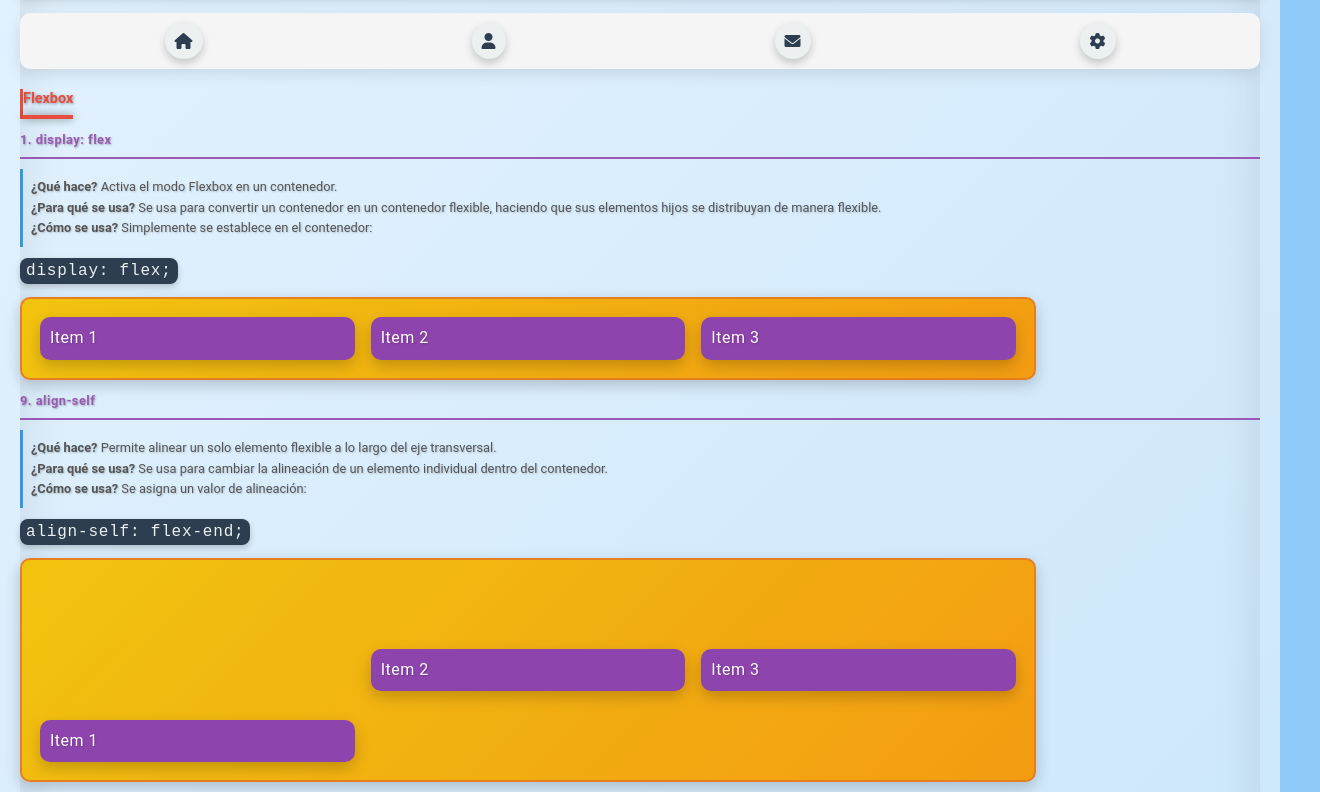
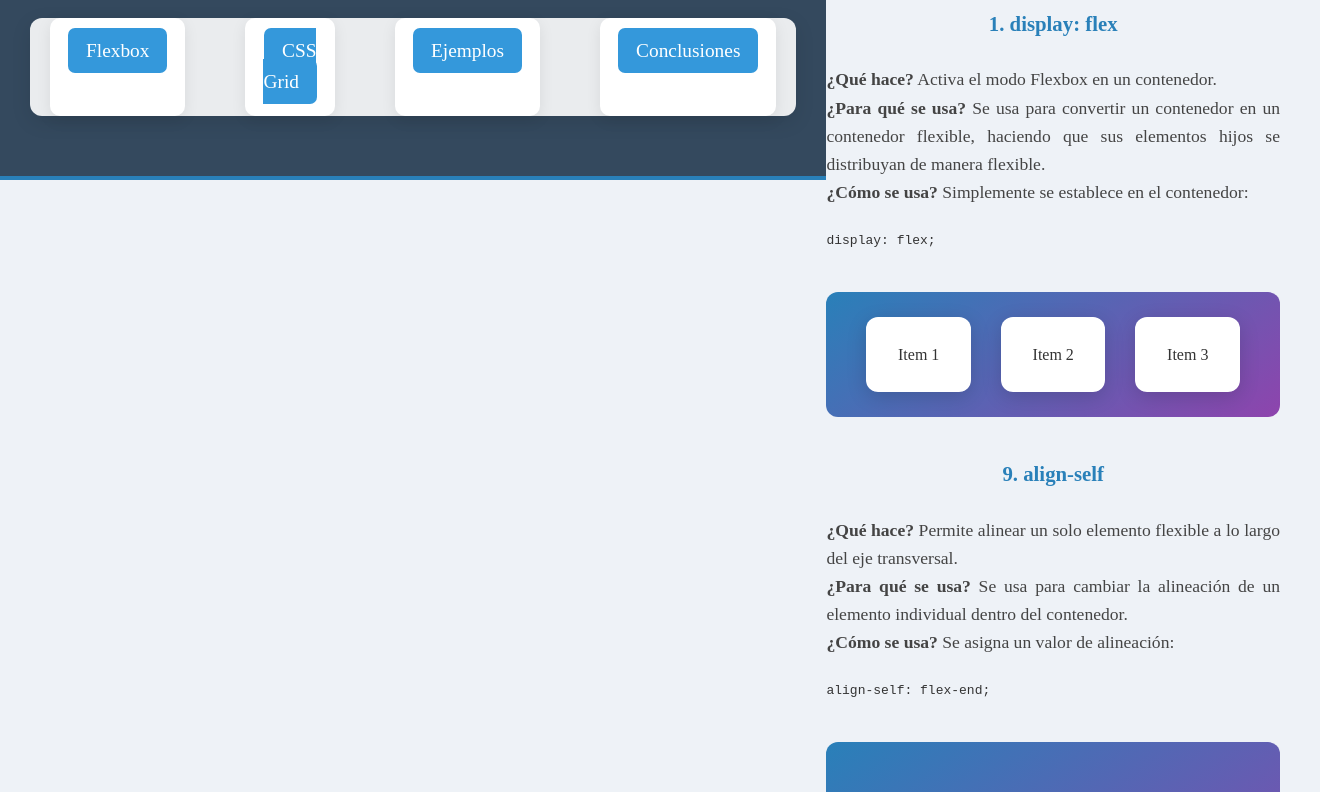
Before and after one commit to Andrewgo12/Css-Grid-y-Flecbox, a plain HTML site: page index.html in a window 1280 px wide. Shown: the part 118-910 px from the top of the page, 1320 px wide, since content can reach past the window. Drawn offline with Linux system fonts and the light colour scheme.

Commit message:
Update Styles.css

```diff
--- a/Styles.css
+++ b/Styles.css
@@ -1,203 +1,204 @@
 /* General Body */
 body {
-    font-family: 'Roboto', sans-serif;
-    background: linear-gradient(135deg, #e3f2fd, #90caf9);
+    font-family: 'Times New Roman', serif;
+    background: #eef2f7; /* Fondo claro más suave */
     color: #333;
-    margin: 20px; /* Separación de 20px con el borde del navegador */
+    margin: 0;
     padding: 0;
-    line-height: 1.4;
-    animation: backgroundFade 5s ease-in-out infinite alternate;
-    box-shadow: inset 0 0 50px rgba(0, 0, 0, 0.1);
-    transition: background 0.5s ease, color 0.5s ease;
+    line-height: 1.6;
+    display: flex;
+    justify-content: center;
+    align-items: flex-start;
+    min-height: 100vh;
 }
 
-@keyframes backgroundFade {
-    0% { background-color: #e3f2fd; }
-    100% { background-color: #90caf9; }
+/* Main Container */
+.container {
+    width: 60%; /* Aumentar ancho para más contenido */
+    margin: 50px auto;
+    padding: 30px;
+    background-color: #fff;
+    border-radius: 15px;
+    box-shadow: 0 6px 30px rgba(0, 0, 0, 0.15);
+    transition: transform 0.3s ease, box-shadow 0.3s ease;
 }
 
-/* Heading Styles */
+.container:hover {
+    transform: translateY(-10px);
+    box-shadow: 0 10px 40px rgba(0, 0, 0, 0.2);
+}
+
+/* Header */
+header {
+    background-color: #34495e;
+    color: #fff;
+    padding: 30px;
+    text-align: center;
+    border-bottom: 4px solid #2980b9;
+    position: sticky;
+    top: 0;
+    z-index: 1000;
+}
+
+header h1 {
+    font-size: 2.2em;
+    color: #fff;
+    letter-spacing: 1px;
+}
+
+header nav ul {
+    list-style: none;
+    padding: 0;
+    display: flex;
+    justify-content: center;
+    gap: 20px; /* Añadido más espacio entre enlaces */
+    margin-top: 15px;
+}
+
+header nav ul li {
+    margin: 0 20px;
+}
+
+header nav ul li a {
+    color: #fff;
+    text-decoration: none;
+    font-size: 1.1em;
+    padding: 12px 18px;
+    border-radius: 7px;
+    background-color: #3498db;
+    transition: background-color 0.3s ease, transform 0.3s ease;
+}
+
+header nav ul li a:hover {
+    background-color: #1abc9c;
+    transform: scale(1.1);
+}
+
+/* Headings */
+h1, h2, h3 {
+    font-family: 'Times New Roman', serif;
+    text-align: center;
+    margin: 25px 0;
+}
+
 h1 {
-    font-size: 1.8em; /* Más pequeño */
-    text-align: center;
-    color: #3498db;
-    text-shadow: 2px 2px 4px rgba(0, 0, 0, 0.4);
-    animation: bounceIn 2s ease-in-out;
-    border-bottom: 3px solid #3498db;
-    letter-spacing: 1px;
-    transition: transform 0.5s, text-shadow 0.5s;
+    font-size: 2em;
+    color: #34495e;
 }
 
 h2 {
-    font-size: 1.5em; /* Más pequeño */
-    color: #e74c3c;
-    position: relative;
-    padding-bottom: 10px;
-    animation: slideInLeft 1.5s ease-in-out;
-    border-left: 3px solid #e74c3c;
-    text-shadow: 1px 1px 3px rgba(0, 0, 0, 0.4);
-}
-
-h2::after {
-    content: '';
-    width: 50px; /* Más pequeño */
-    height: 4px;
-    background-color: #e74c3c;
-    position: absolute;
-    bottom: 0;
-    left: 0;
-    animation: expand 1.5s ease-in-out;
-    box-shadow: 0 0 8px rgba(0, 0, 0, 0.5);
+    font-size: 1.7em;
+    color: #9b59b6;
 }
 
 h3 {
-    font-size: 1.2em; /* Más pequeño */
-    color: #9b59b6;
-    border-bottom: 2px solid #9b59b6;
-    padding-bottom: 8px;
-    animation: slideInRight 1.5s ease-in-out;
-    text-shadow: 1px 1px 2px rgba(0, 0, 0, 0.3);
-    letter-spacing: 0.5px;
-}
-
-/* Icon Style */
-.icon-container {
-    display: flex;
-    justify-content: space-around;
-    padding: 15px; /* Más pequeño */
-    background-color: #f5f5f5;
-    border-radius: 10px;
-    box-shadow: 0 5px 15px rgba(0, 0, 0, 0.1);
-    margin-bottom: 20px; /* Separación */
-}
-
-.icon {
-    font-size: 2em; /* Más pequeño */
-    color: #2c3e50;
-    padding: 15px;
-    border-radius: 50%;
-    transition: transform 0.3s ease-in-out, color 0.3s ease-in-out;
-    box-shadow: 0 4px 8px rgba(0, 0, 0, 0.2);
-    background-color: #ecf0f1;
-}
-
-.icon:hover {
-    transform: scale(1.2) rotate(10deg);
-    color: #e74c3c;
-    background-color: #f39c12;
-    box-shadow: 0 6px 12px rgba(0, 0, 0, 0.3);
+    font-size: 1.3em;
+    color: #2980b9;
 }
 
 /* Paragraphs */
 p {
-    font-size: 1em; /* Más pequeño */
-    margin: 10px 0;
-    color: #555;
-    animation: fadeInUp 2s ease-in-out;
-    text-shadow: 1px 1px 2px rgba(0, 0, 0, 0.2);
-    line-height: 1.6;
-    padding: 8px;
-    border-left: 3px solid #3498db;
+    font-size: 1.1em;
+    color: #444;
+    margin: 25px 0;
+    text-align: justify;
 }
 
-/* Code Block */
-code {
-    background-color: #2c3e50;
-    color: #ecf0f1;
-    padding: 4px 6px;
-    border-radius: 8px;
-    font-family: 'Courier New', Courier, monospace;
-    transition: background-color 0.3s ease-in-out, color 0.3s ease-in-out;
-    box-shadow: 0 3px 6px rgba(0, 0, 0, 0.2);
-    letter-spacing: 0.8px;
+/* List Styles */
+ul {
+    list-style-type: none;
+    padding: 0;
+    margin: 30px 0;
+    background: #eaecee;
+    padding: 20px;
+    border-radius: 12px;
+    box-shadow: 0 6px 20px rgba(0, 0, 0, 0.1);
+    width: 100%;
 }
 
-code:hover {
-    background-color: #34495e;
-    color: #f1c40f;
-    box-shadow: 0 5px 10px rgba(0, 0, 0, 0.3);
+ul li {
+    font-size: 1.1em;
+    background: #fff;
+    margin: 12px 0;
+    padding: 18px;
+    border-radius: 10px;
+    box-shadow: 0 4px 15px rgba(0, 0, 0, 0.08);
+    transition: transform 0.3s ease, box-shadow 0.3s ease;
+}
+
+ul li:hover {
+    transform: translateY(-6px);
+    box-shadow: 0 8px 25px rgba(0, 0, 0, 0.12);
 }
 
 /* Flexbox Container */
 .flex-container {
-    border: 2px solid #e67e22; /* Más pequeño */
-    border-radius: 10px;
-    padding: 10px;
     display: flex;
-    justify-content: space-around;
+    justify-content: space-around; /* Espacio equilibrado */
     align-items: center;
-    margin-top: 15px;
-    background: linear-gradient(135deg, #f1c40f, #f39c12);
-    animation: fadeIn 2.5s ease-in-out;
-    box-shadow: 0 5px 15px rgba(0, 0, 0, 0.2);
+    margin: 40px 0;
+    background: linear-gradient(145deg, #2980b9, #8e44ad);
+    padding: 25px;
+    border-radius: 12px;
 }
 
 .flex-item {
-    background-color: #8e44ad;
-    color: #fff;
-    padding: 15px; /* Más pequeño */
-    margin: 8px;
-    border-radius: 10px;
-    box-shadow: 0 6px 15px rgba(0, 0, 0, 0.2);
-    transition: transform 0.4s ease-in-out, background-color 0.4s ease-in-out;
-    letter-spacing: 0.5px;
-    text-shadow: 1px 1px 2px rgba(0, 0, 0, 0.2);
+    background-color: #fff;
+    color: #333;
+    padding: 25px;
+    margin: 0 15px;
+    border-radius: 12px;
+    width: 28%;
+    text-align: center;
+    box-shadow: 0 5px 20px rgba(0, 0, 0, 0.15);
+    transition: transform 0.3s ease, background-color 0.3s ease;
+}
+
+.flex-item:hover {
+    transform: translateY(-8px);
+    background-color: #f9f9f9;
 }
 
 /* Grid Container */
 .grid-container {
-    border: 2px solid #27ae60; /* Más pequeño */
-    border-radius: 10px;
-    padding: 10px;
     display: grid;
-    gap: 15px;
-    background: linear-gradient(135deg, #1abc9c, #16a085);
-    animation: fadeIn 2.5s ease-in-out;
-    box-shadow: 0 5px 15px rgba(0, 0, 0, 0.2);
+    grid-template-columns: repeat(3, 1fr); /* Tres columnas */
+    gap: 25px;
+    background: #f7f7f7;
+    padding: 30px;
+    border-radius: 12px;
+    box-shadow: 0 6px 25px rgba(0, 0, 0, 0.12);
 }
 
 .grid-item {
-    background-color: #2c3e50;
-    color: #fff;
-    padding: 15px; /* Más pequeño */
+    background-color: #fff;
+    color: #333;
+    padding: 25px;
+    border-radius: 10px;
     text-align: center;
-    border-radius: 8px;
-    box-shadow: 0 6px 15px rgba(0, 0, 0, 0.2);
-    transition: transform 0.4s ease-in-out, background-color 0.4s ease-in-out;
+    box-shadow: 0 3px 12px rgba(0, 0, 0, 0.08);
+    transition: background-color 0.3s ease;
 }
 
-/* Header */
-header {
-    background: linear-gradient(135deg, #2980b9, #3498db);
-    color: #fff;
-    padding: 15px 0; /* Más pequeño */
-    box-shadow: 0 6px 12px rgba(0, 0, 0, 0.2);
-    animation: fadeIn 2.5s ease-in-out;
-    border-bottom: 2px solid #2980b9;
+.grid-item:hover {
+    background-color: #e2e2e2;
 }
 
-nav ul {
-    list-style: none;
-    display: flex;
-    justify-content: center;
-    margin: 0;
-    padding: 0;
-    animation: fadeIn 2.5s ease-in-out;
+/* Button Styles */
+button {
+    background-color: #9b59b6;
+    color: #fff;
+    padding: 12px 25px;
+    border: none;
+    border-radius: 6px;
+    font-size: 1.1em;
+    cursor: pointer;
+    transition: background-color 0.3s ease, transform 0.3s ease;
 }
 
-nav ul li {
-    margin: 0 15px; /* Más pequeño */
-    animation: bounce 2s infinite;
-}
-
-nav ul li a {
-    color: #fff;
-    text-decoration: none;
-    font-size: 1.1em; /* Más pequeño */
-    padding: 6px 10px;
-    border-radius: 5px;
-    transition: background-color 0.3s ease-in-out, transform 0.3s ease-in-out;
-    box-shadow: 0 4px 8px rgba(0, 0, 0, 0.1);
+button:hover {
+    background-color: #8e44ad;
+    transform: scale(1.08);
 }
 
 /* Footer */
@@ -205,173 +206,95 @@ footer {
     background-color: #2c3e50;
     color: #fff;
     text-align: center;
-    padding: 8px; /* Más pequeño */
-    border-top: 2px solid #2980b9;
-    animation: fadeIn 2.5s ease-in-out;
-    box-shadow: 0 4px 8px rgba(0, 0, 0, 0.2);
+    padding: 20px;
+    margin-top: 50px;
+    border-top: 4px solid #2980b9;
 }
-Este código ajusta los tamaños de todos los elementos, incluidos encabezados, iconos, textos y contenedores, para que sean más pequeños. También establece una separación de 20 píxeles entre el contenido y el borde del navegador. ¿Te gustaría ajustar algo más?
 
+/* Image Styles */
+img {
+    max-width: 100%;
+    height: auto;
+    border-radius: 12px;
+    box-shadow: 0 5px 12px rgba(0, 0, 0, 0.12);
+    transition: transform 0.4s ease, box-shadow 0.4s ease;
+}
 
+img:hover {
+    transform: scale(1.07);
+    box-shadow: 0 8px 25px rgba(0, 0, 0, 0.15);
+}
 
+/* Icon Styles */
+.icon {
+    font-size: 1.7em;
+    color: #2980b9;
+    margin-right: 12px;
+}
 
+.icon:hover {
+    color: #1abc9c;
+    transform: scale(1.15);
+    transition: color 0.3s ease, transform 0.3s ease;
+}
 
+/* Input Styles */
+input[type="text"], textarea {
+    width: 100%;
+    padding: 18px;
+    margin: 20px 0;
+    border: 2px solid #ccc;
+    border-radius: 6px;
+    box-shadow: inset 0 2px 5px rgba(0, 0, 0, 0.1);
+    transition: border-color 0.3s ease;
+}
 
-Tú dijiste:
-el tamaño de los items debe de  ser mucho mas pequeñp deben de estar en el centro con lamitad del tamaño actual
-ChatGPT Plus
-ChatGPT
-Entendido. A continuación, ajusté el código para que los ítems sean más pequeños (la mitad del tamaño actual) y estén centrados en la página. Todos los elementos se han reducido significativamente para alinearse con tu requerimiento:
+input[type="text"]:focus, textarea:focus {
+    border-color: #2980b9;
+}
 
-css
-Copiar código
-/* General Body */
-body {
-    font-family: 'Roboto', sans-serif;
-    background: linear-gradient(135deg, #e3f2fd, #90caf9);
-    color: #333;
-    margin: 20px; /* Separación de 20px con el borde del navegador */
-    padding: 0;
-    line-height: 1.4;
-    display: flex;
+/* Modal */
+.modal {
+    display: none;
+    position: fixed;
+    top: 0;
+    left: 0;
+    width: 100%;
+    height: 100%;
+    background: rgba(0, 0, 0, 0.7);
     justify-content: center;
     align-items: center;
-    height: 100vh; /* Asegura que el contenido esté centrado verticalmente */
+    z-index: 9999;
 }
 
-.container {
-    width: 50%; /* Reduce el tamaño del contenedor */
-    margin: auto;
-    padding: 20px;
-    background-color: #ffffff;
-    border-radius: 8px;
-    box-shadow: 0 4px 10px rgba(0, 0, 0, 0.1);
-    text-align: center; /* Centra el texto */
+.modal-content {
+    background: #fff;
+    padding: 30px;
+    border-radius: 12px;
+    box-shadow: 0 5px 20px rgba(0, 0, 0, 0.2);
+    text-align: center;
+    animation: fadeIn 0.5s ease;
 }
 
-/* Heading Styles */
-h1 {
-    font-size: 1em; /* Mucho más pequeño */
-    text-align: center;
-    color: #3498db;
-    margin-bottom: 10px;
+@keyframes fadeIn {
+    from {
+        opacity: 0;
+        transform: scale(0.9);
+    }
+    to {
+        opacity: 1;
+        transform: scale(1);
+    }
 }
 
-h2 {
-    font-size: 0.9em; /* Mucho más pequeño */
-    color: #e74c3c;
-    margin-bottom: 10px;
+/* Typography */
+p a {
+    color: #3498db;
+    text-decoration: none;
+    font-weight: bold;
+    transition: color 0.3s ease;
 }
 
-h3 {
-    font-size: 0.8em; /* Mucho más pequeño */
-    color: #9b59b6;
-    margin-bottom: 8px;
+p a:hover {
+    color: #1abc9c;
 }
-
-/* Icon Style */
-.icon-container {
-    display: flex;
-    justify-content: space-around;
-    padding: 10px; /* Más pequeño */
-    background-color: #f5f5f5;
-    border-radius: 10px;
-    box-shadow: 0 5px 15px rgba(0, 0, 0, 0.1);
-    margin-bottom: 20px; /* Separación */
-}
-
-.icon {
-    font-size: 1em; /* Mucho más pequeño */
-    color: #2c3e50;
-    padding: 10px;
-    border-radius: 50%;
-    transition: transform 0.3s ease-in-out, color 0.3s ease-in-out;
-}
-
-/* Paragraphs */
-p {
-    font-size: 0.8em; /* Mucho más pequeño */
-    margin: 10px 0;
-    color: #555;
-    padding: 8px;
-}
-
-/* Flexbox Container */
-.flex-container {
-    border: 2px solid #e67e22; /* Más pequeño */
-    border-radius: 10px;
-    padding: 10px;
-    display: flex;
-    justify-content: space-around;
-    align-items: center;
-    margin-top: 15px;
-    background: linear-gradient(135deg, #f1c40f, #f39c12);
-    width: 80%; /* Reducción significativa del tamaño */
-}
-
-.flex-item {
-    background-color: #8e44ad;
-    color: #fff;
-    padding: 10px; /* Más pequeño */
-    margin: 8px;
-    border-radius: 10px;
-    width: 50%; /* Mucho más pequeño */
-}
-
-/* Grid Container */
-.grid-container {
-    border: 2px solid #27ae60; /* Más pequeño */
-    border-radius: 10px;
-    padding: 10px;
-    display: grid;
-    gap: 10px;
-    background: linear-gradient(135deg, #1abc9c, #16a085);
-    width: 80%; /* Reducción significativa del tamaño */
-}
-
-.grid-item {
-    background-color: #2c3e50;
-    color: #fff;
-    padding: 10px; /* Mucho más pequeño */
-    border-radius: 8px;
-    text-align: center;
-}
-
-/* Header */
-header {
-    background: linear-gradient(135deg, #2980b9, #3498db);
-    color: #fff;
-    padding: 10px 0; /* Más pequeño */
-    box-shadow: 0 6px 12px rgba(0, 0, 0, 0.2);
-    text-align: center;
-    margin-bottom: 20px;
-}
-
-nav ul {
-    list-style: none;
-    display: flex;
-    justify-content: center;
-    padding: 0;
-}
-
-nav ul li {
-    margin: 0 10px; /* Más pequeño */
-}
-
-nav ul li a {
-    color: #fff;
-    text-decoration: none;
-    font-size: 0.9em; /* Más pequeño */
-    padding: 5px 8px;
-    border-radius: 5px;
-}
-
-/* Footer */
-footer {
-    background-color: #2c3e50;
-    color: #fff;
-    text-align: center;
-    padding: 10px; /* Más pequeño */
-    border-top: 2px solid #2980b9;
-    margin-top: 20px;
-}
```
